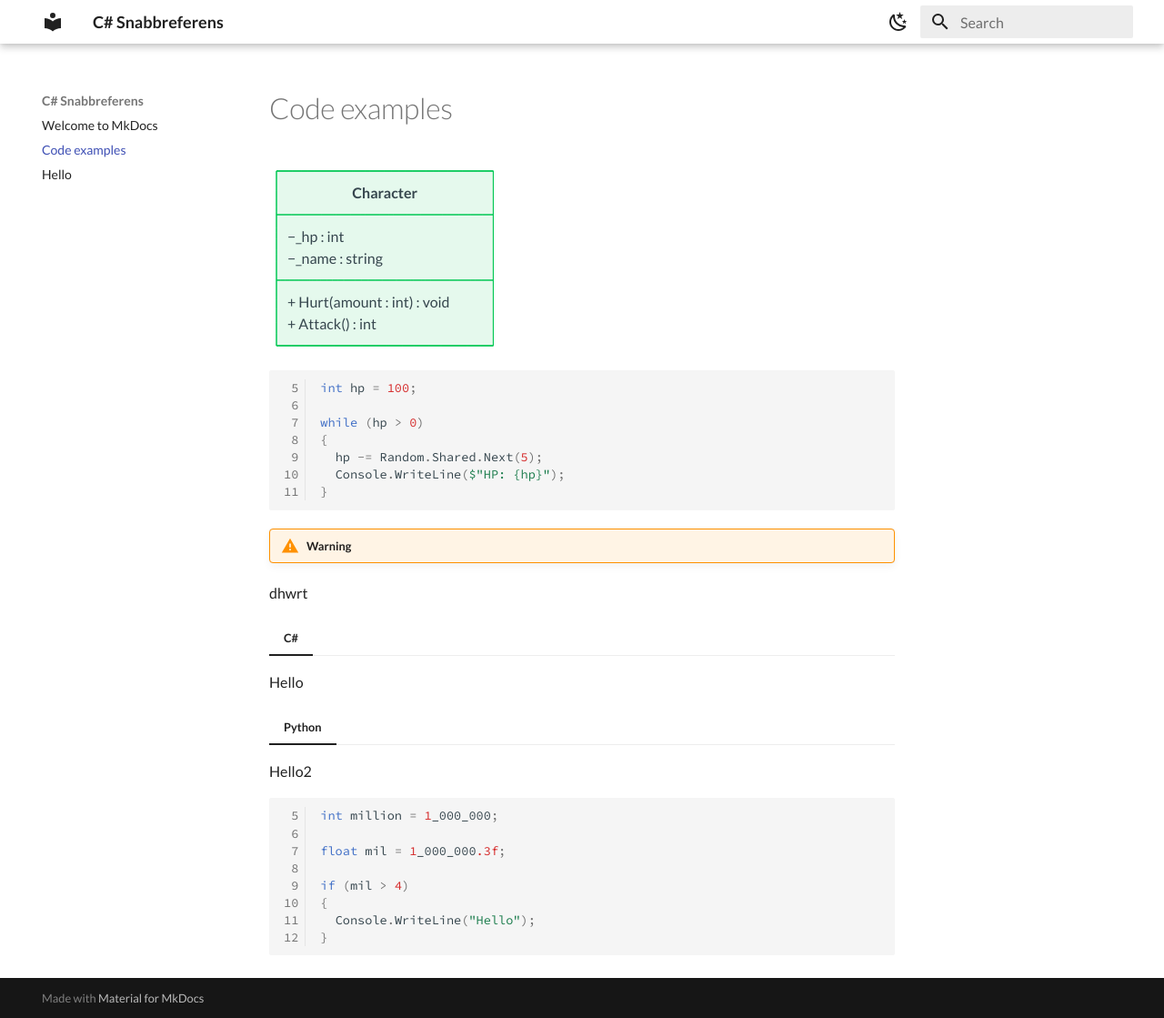
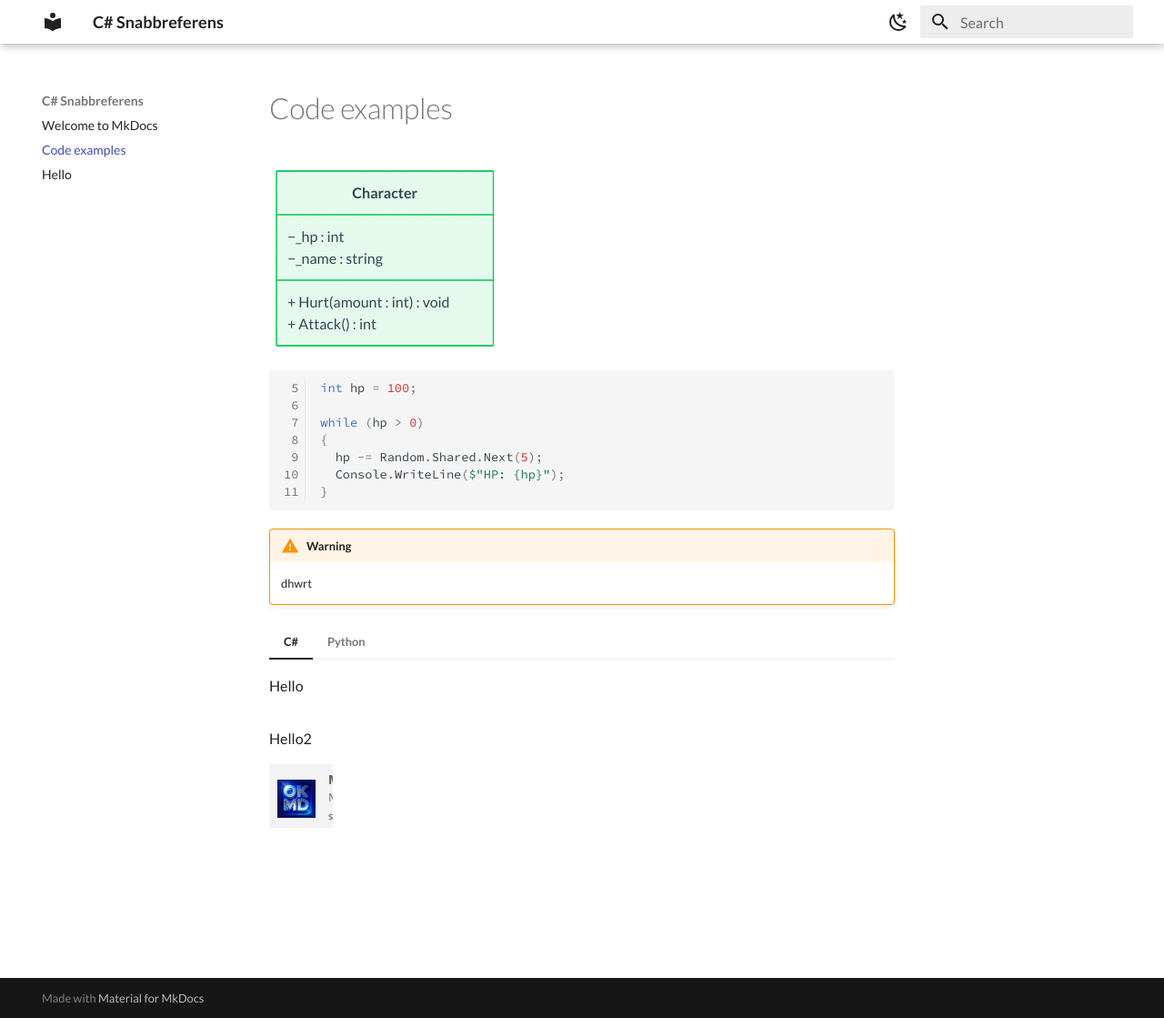
Before and after one commit to krank/MkdocsTest, an MkDocs documentation site: the page built from docs/code-examples.md, in a window 1280 px wide and 1119 px high. Shown: the whole window at 91% size. Built offline with MkDocs 1.6.1 and Material for MkDocs 9.7.7, drawn with Linux system fonts in a browser that asks for light colours.

Commit message:
Implementerade ett gäng snippets etc

````diff
--- a/docs/code-examples.md
+++ b/docs/code-examples.md
@@ -1,9 +1,7 @@
+
+
+
 ```mermaid
-%%{init: {'theme': 'base', 'themeVariables':
-{ 'primaryBorderColor': 'black',
-'primaryColor': 'white'
-}}}%%
-
 classDiagram
   class Character{
         −_hp : int
@@ -24,20 +22,13 @@
 ```
 
 !!! warning test
-dhwrt
+    dhwrt
 
 === "C#"
-Hello
+    Hello
 === "Python"
 Hello2
 
-```cs linenums="5"
-int million = 1_000_000;
 
-float mil = 1_000_000.3f;
 
-if (mil > 4)
-{
-  Console.WriteLine("Hello");
-}
-```
+![](assets/20250630003929.png)
````
